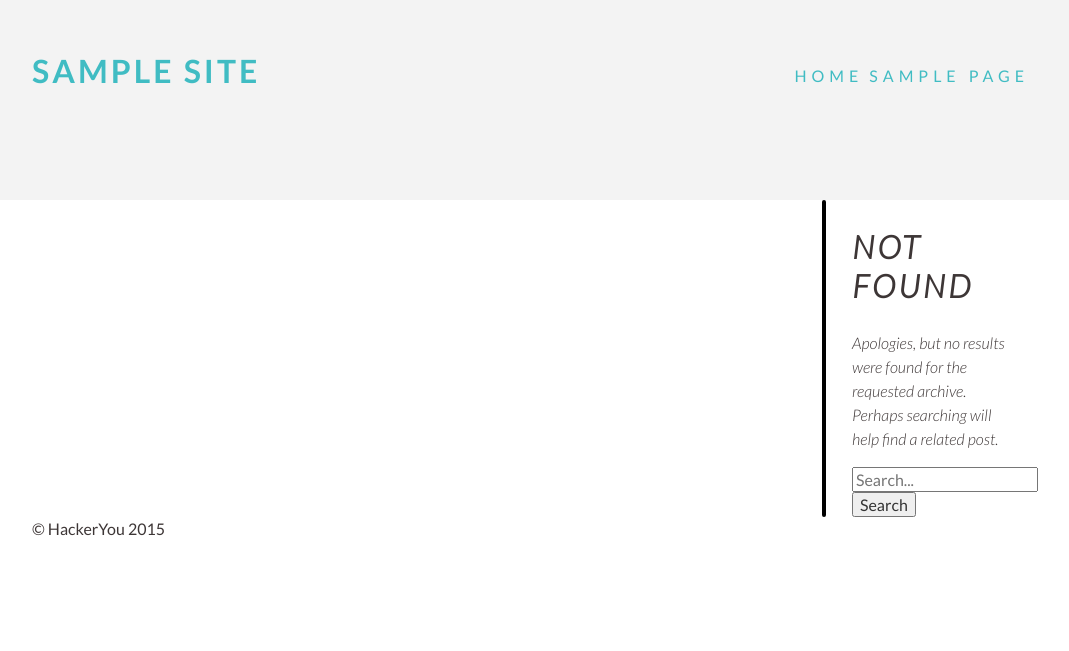
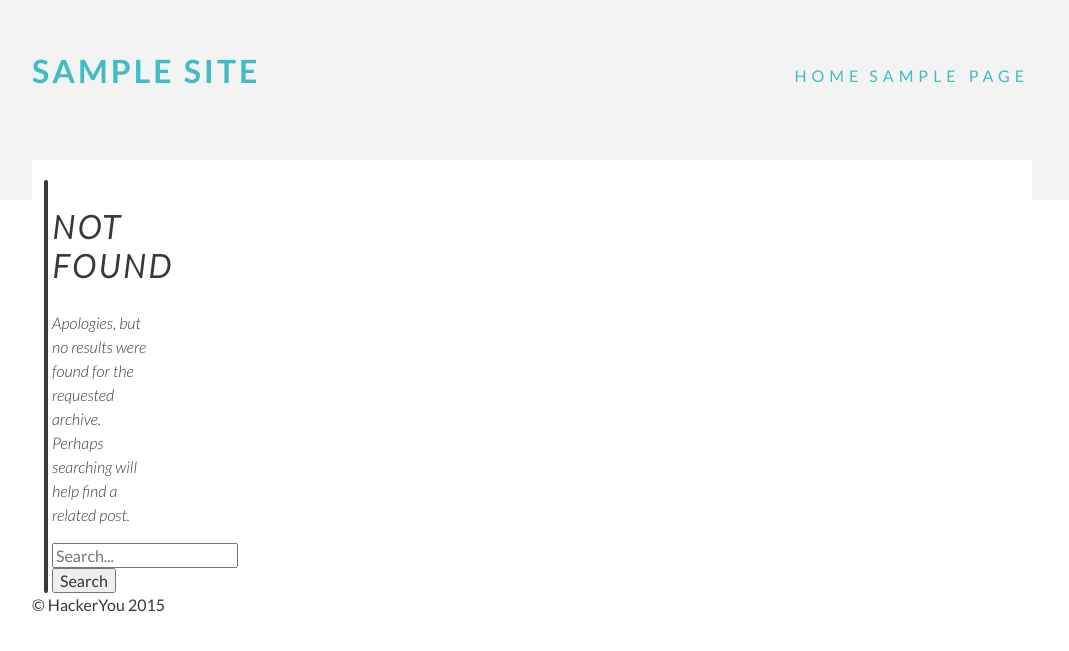
Before and after one commit to CUTERUSES/travel-blog, a WordPress theme: template themes/theme-hackeryou/index.php in a window 1280 px wide. Shown: the top 651 px of the page, without its empty margins (108-1177 px from the left). Run offline with PHP 8.4 and a stand-in for WordPress, Linux system fonts and the light colour scheme; the site name, menu and one post (Sample post) are stand-ins, and other content is empty; style sheets or scripts are compiled from the project's sources; some libraries are stand-ins or nearby versions.

Commit message:
bit of stuff

```diff
--- a/themes/theme-hackeryou/index.php
+++ b/themes/theme-hackeryou/index.php
@@ -1,23 +1,21 @@
 <?php //index.php is the last resort template, if no other templates match ?>
 <?php get_header(); ?>
 
-<div class="main">
+
 	<div class="container">
 
+    	<div class="white">
     		<div class="content" id="homeContainer">
     			<?php get_template_part( 'loop', 'index' );	?>
-	    </div>
-    </div> <!--/.content -->
 
-
-  </div> <!-- /.container -->
+    		</div> <!-- content -->
     		<div class="sidebar">
-	      <div class="party">
     		    <ul class="posts">
     	    		<?php get_template_part( 'loop', 'top' ); ?>
     		    </ul>
+    		</div> <!-- sidebar -->
+    	</div>
+  	</div> <!-- /.container -->
 
-	      </div>
-</div> <!-- /.main -->
 
 <?php get_footer(); ?>
--- a/themes/theme-hackeryou/styles/_header.scss
+++ b/themes/theme-hackeryou/styles/_header.scss
@@ -2,6 +2,7 @@
 header {
 	height: 200px;
 	background: #F3F3F3;
+  margin-bottom: -40px;
 	.container {
 		display: flex;
 		padding: 50px 0;
@@ -32,12 +33,13 @@ ul.posts {
    	flex-direction: column;
    	flex-wrap: wrap;
    	flex: 1 0 auto;
-   	justify-content: space-between;
+   	// justify-content: space-between;
     li {
     	// background: red;
-		position: relative;
+		  position: relative;
+      // margin-bottom: 20px;
     	// width: 80px;
-    	line-height: 2;
+    	line-height: 3;
     	// text-align: center;
     	display: block;
     	margin-left: 20px;
@@ -57,22 +59,23 @@ ul.posts::before {
   content: '';
   position: absolute;
   // top: -10px;
-  left: -30px;
+  left: -8px;
   height: 100%;
   width: 4px;
   border-radius: 10px;
-  background: black;
+  background: $kilamanjaro;
   margin-bottom: 20px;
 }
 
-ul.posts li::before {
+ul.posts a::before {
+  // These are the lil circles
 	content: '';
 	position: absolute;
 	width: 20px;
 	height: 20px;
-	top: -20px;
-	left: 20px;
-	border: 4px solid black;
+	top: 13px;
+	left: -40px;
+	border: 4px solid $kilamanjaro;
 	background: white;
 	border-radius: 50%;
 	margin: 0 auto;
--- a/themes/theme-hackeryou/styles/_main-gallery.scss
+++ b/themes/theme-hackeryou/styles/_main-gallery.scss
@@ -1,4 +1,9 @@
 // This is the main-gallery.scss file
+
+.white {
+  background: white;
+  padding: 20px;
+}
 
 // positioning for titles over images.
 
--- a/themes/theme-hackeryou/styles/style.scss
+++ b/themes/theme-hackeryou/styles/style.scss
@@ -38,15 +38,21 @@ img.alignright    { padding-left: 5px; }
                    Default Styling
    ========================================================================== */
 
+// body {background: $quarterSpanishWhite;}
+
+.main {
+  // position: relative;
+}
 
 .container {
   max-width:1000px;
   margin:0 auto;
+  // position: absolute;
 }
 
 .content {
   float:left;
-  width:65%;
+  width:70%;
   margin-right: 5%;
 
 }
@@ -112,8 +118,8 @@ article.post {
                    Sidebar
    ========================================================================== */
 .sidebar {
-  width:25%;
-  float:right;
+  width:20%;
+  float:left;
 }
   .sidebar ul {
     margin:0;
```
Lines whose indentation alone changed are shown as unchanged.
